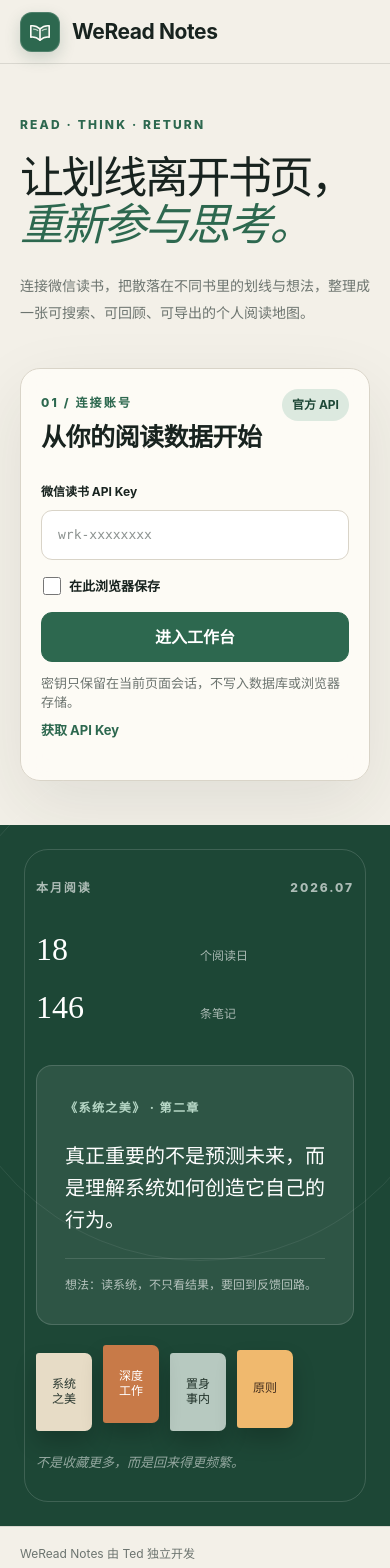
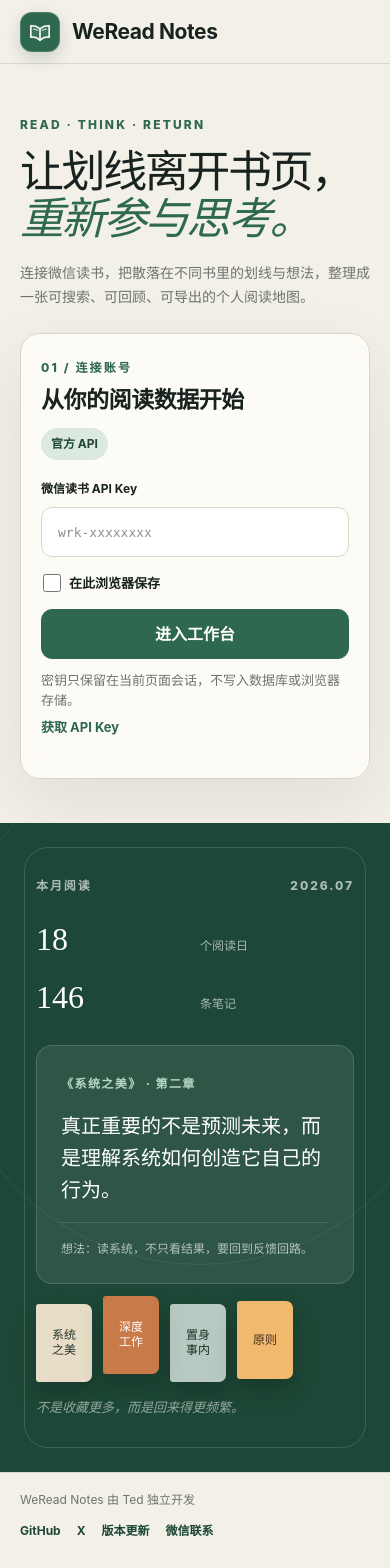
Before and after one commit to xiongwei-git/WeReadNotes, a Next.js app: page / in a window 390 px wide. Shown: the top 1568 px of the page. Built offline with nearby package versions, Linux system fonts and the light colour scheme.

Commit message:
fix: refine responsive connection layout

```diff
--- a/app/globals.css
+++ b/app/globals.css
@@ -139,7 +139,7 @@
   display: flex;
   align-items: center;
   justify-content: space-between;
-  min-height: 76px;
+  min-height: 68px;
   width: 100%;
   max-width: 1440px;
   margin: 0 auto;
@@ -159,7 +159,7 @@
   flex: 1;
   grid-template-columns: minmax(0, 1fr) minmax(480px, 0.92fr);
   max-width: 1440px;
-  min-height: calc(100dvh - 126px);
+  min-height: calc(100dvh - 108px);
   margin: 0 auto;
 }
 
@@ -167,7 +167,7 @@
   display: flex;
   flex-direction: column;
   justify-content: center;
-  padding: 72px 8vw 72px 54px;
+  padding: clamp(30px, 4vh, 46px) clamp(36px, 4vw, 72px) clamp(28px, 3vh, 38px) 54px;
 }
 
 .eyebrow,
@@ -182,9 +182,9 @@
 
 .connect-copy > h1 {
   max-width: 700px;
-  margin: 22px 0 24px;
+  margin: 16px 0 18px;
   font-family: var(--serif);
-  font-size: clamp(46px, 5.3vw, 82px);
+  font-size: clamp(46px, 3.6vw, 60px);
   font-weight: 500;
   letter-spacing: -0.055em;
   line-height: 1.06;
@@ -197,15 +197,15 @@
 
 .connect-lead {
   max-width: 610px;
-  margin: 0 0 42px;
+  margin: 0 0 24px;
   color: var(--muted);
   font-size: 16px;
-  line-height: 1.9;
+  line-height: 1.7;
 }
 
 .connect-card {
   max-width: 650px;
-  padding: 28px;
+  padding: 22px;
   border: 1px solid var(--line);
   border-radius: 20px;
   background: rgba(255, 253, 248, 0.82);
@@ -218,24 +218,26 @@
   align-items: flex-start;
   justify-content: space-between;
   gap: 20px;
-  margin-bottom: 26px;
+  margin-bottom: 20px;
 }
 
 .connect-card h2 {
   margin: 6px 0 0;
   font-family: var(--serif);
-  font-size: 25px;
+  font-size: 23px;
   font-weight: 600;
   letter-spacing: -0.02em;
 }
 
 .status-pill {
+  flex: 0 0 auto;
   padding: 7px 10px;
   border-radius: 999px;
   background: var(--green-soft);
   color: var(--green-deep);
   font-size: 12px;
   font-weight: 700;
+  white-space: nowrap;
 }
 
 .connect-card label {
@@ -580,7 +582,7 @@
   flex-direction: column;
   justify-content: center;
   min-width: 0;
-  padding: 70px 7vw;
+  padding: clamp(34px, 5vh, 54px) clamp(36px, 5vw, 72px);
   background: var(--green-deep);
   color: white;
   isolation: isolate;
@@ -622,7 +624,7 @@
   grid-template-columns: auto auto 1fr auto auto;
   align-items: baseline;
   gap: 10px;
-  margin: 28px 0 34px;
+  margin: 20px 0 24px;
 }
 
 .preview-stat strong {
@@ -644,7 +646,7 @@
 }
 
 .preview-quote-card {
-  padding: 28px;
+  padding: 24px;
   border: 1px solid rgba(255, 255, 255, 0.15);
   border-radius: 16px;
   background: rgba(255, 255, 255, 0.08);
@@ -658,7 +660,7 @@
 }
 
 .preview-quote-card blockquote {
-  margin: 22px 0;
+  margin: 16px 0;
   font-family: var(--serif);
   font-size: clamp(20px, 2.1vw, 29px);
   line-height: 1.6;
@@ -677,7 +679,7 @@
   display: flex;
   align-items: flex-end;
   gap: 11px;
-  margin-top: 28px;
+  margin-top: 20px;
 }
 
 .sample-cover {
@@ -700,7 +702,7 @@
 .cover-four { background: #f0b96e; color: #442e1e; transform: translateY(-3px); }
 
 .preview-caption {
-  margin: 22px 0 0;
+  margin: 16px 0 0;
   color: rgba(255, 255, 255, 0.53);
   font-family: var(--serif);
   font-size: 13px;
@@ -712,7 +714,7 @@
   align-items: center;
   justify-content: space-between;
   gap: 24px;
-  min-height: 50px;
+  min-height: 40px;
   width: 100%;
   max-width: 1440px;
   margin: 0 auto;
@@ -3149,6 +3151,12 @@
     padding: 20px;
   }
 
+  .connect-card-heading {
+    flex-direction: column;
+    align-items: flex-start;
+    gap: 10px;
+  }
+
   .key-row {
     grid-template-areas:
       "key"
```
Also changed, not shown: 1 other file (tests, documents, lock files or other folders).
